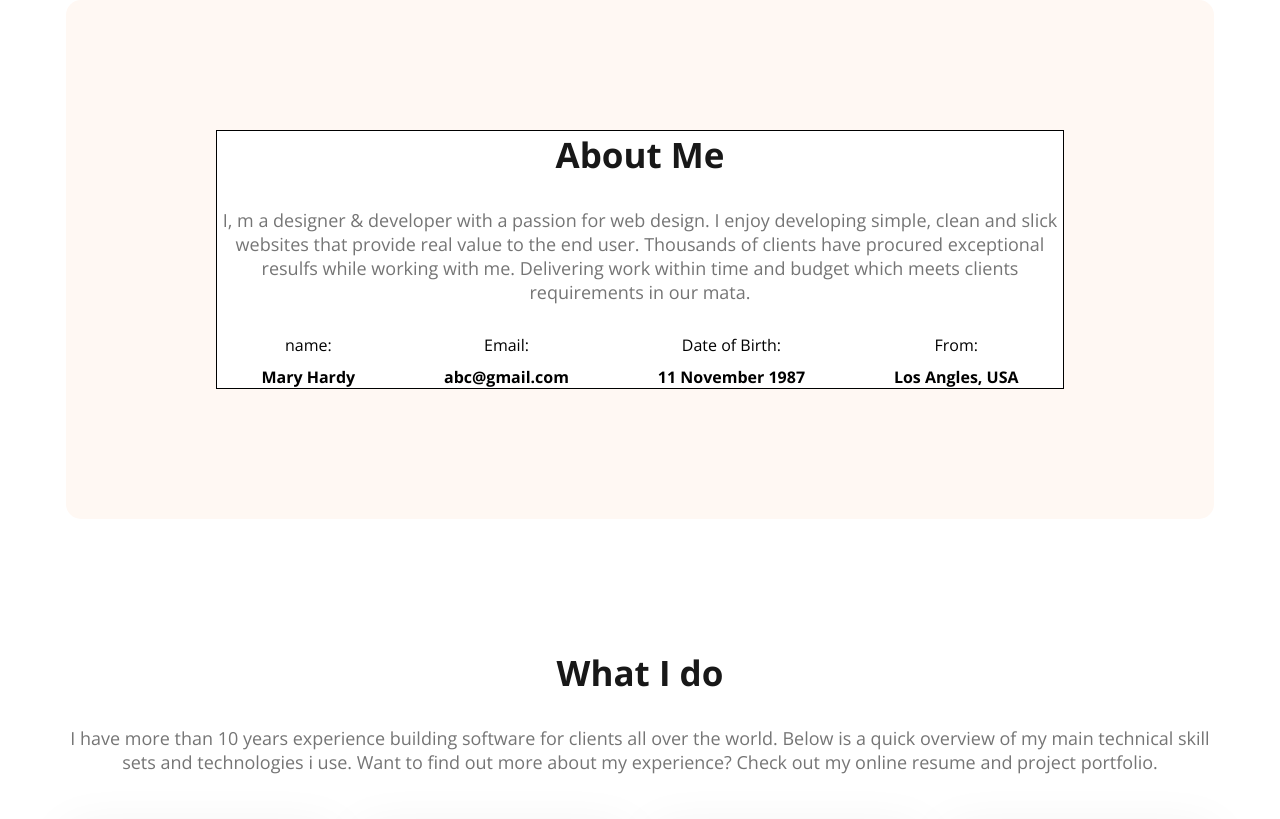
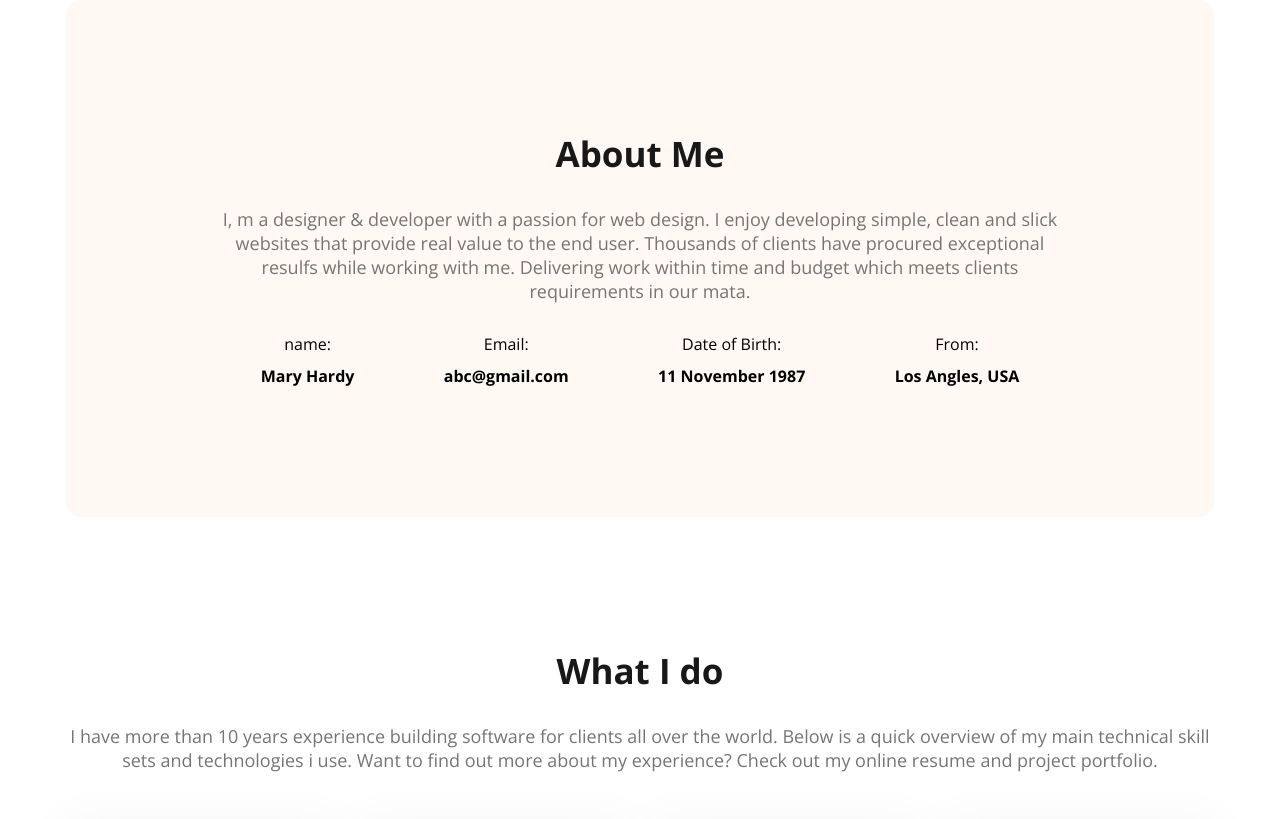
Before and after one commit to khandakershahi/web-developer-portfolio, a plain HTML site: page index.html in a window 1280 px wide. Shown: the part 960-1779 px from the top of the page. Drawn offline with nearby package versions, Linux system fonts and the light colour scheme.

Commit message:
about section fix

```diff
--- a/styles/portfolio.css
+++ b/styles/portfolio.css
@@ -139,10 +139,10 @@ main section{
 
 }
 
-.about-wrapper{
+/* .about-wrapper{
     background-color: #fff;
     border: 1px solid #000000;
-}
+} */
 
 
 .about-wrapper > .section-title{
```
